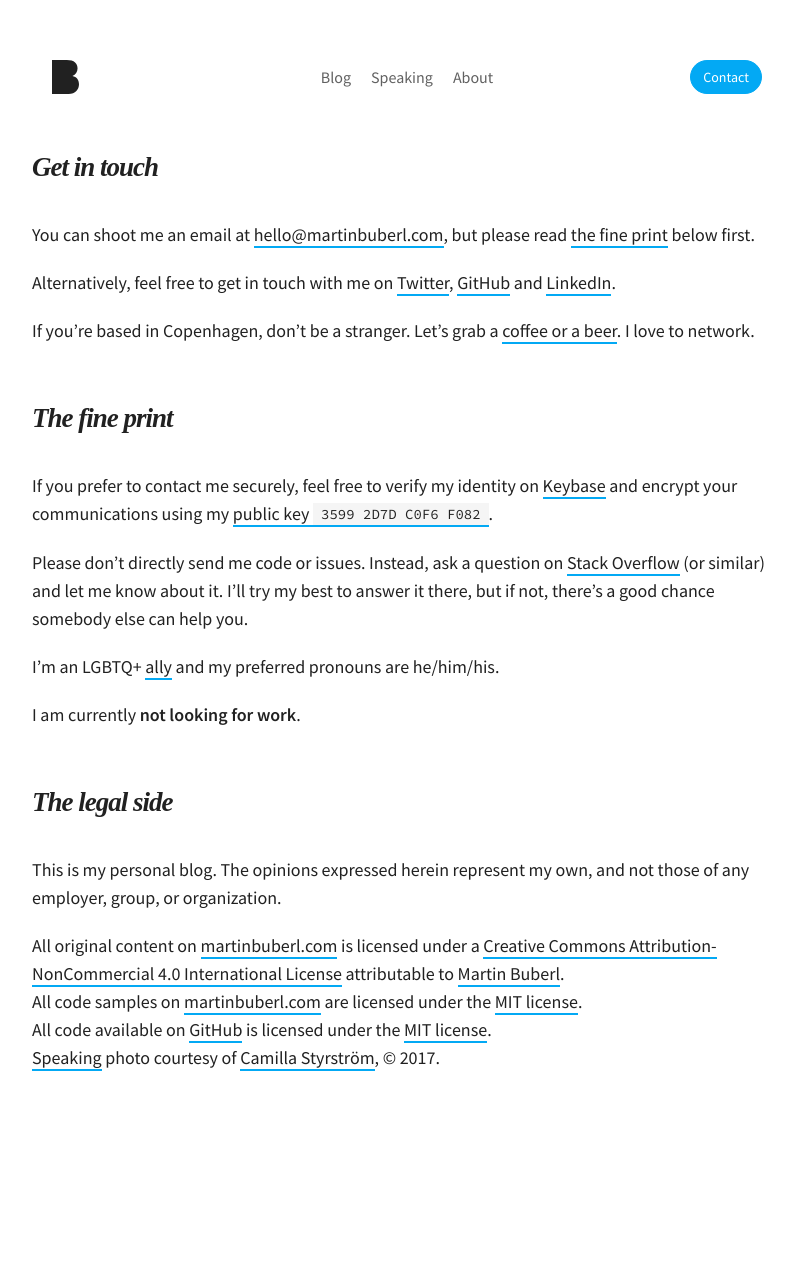
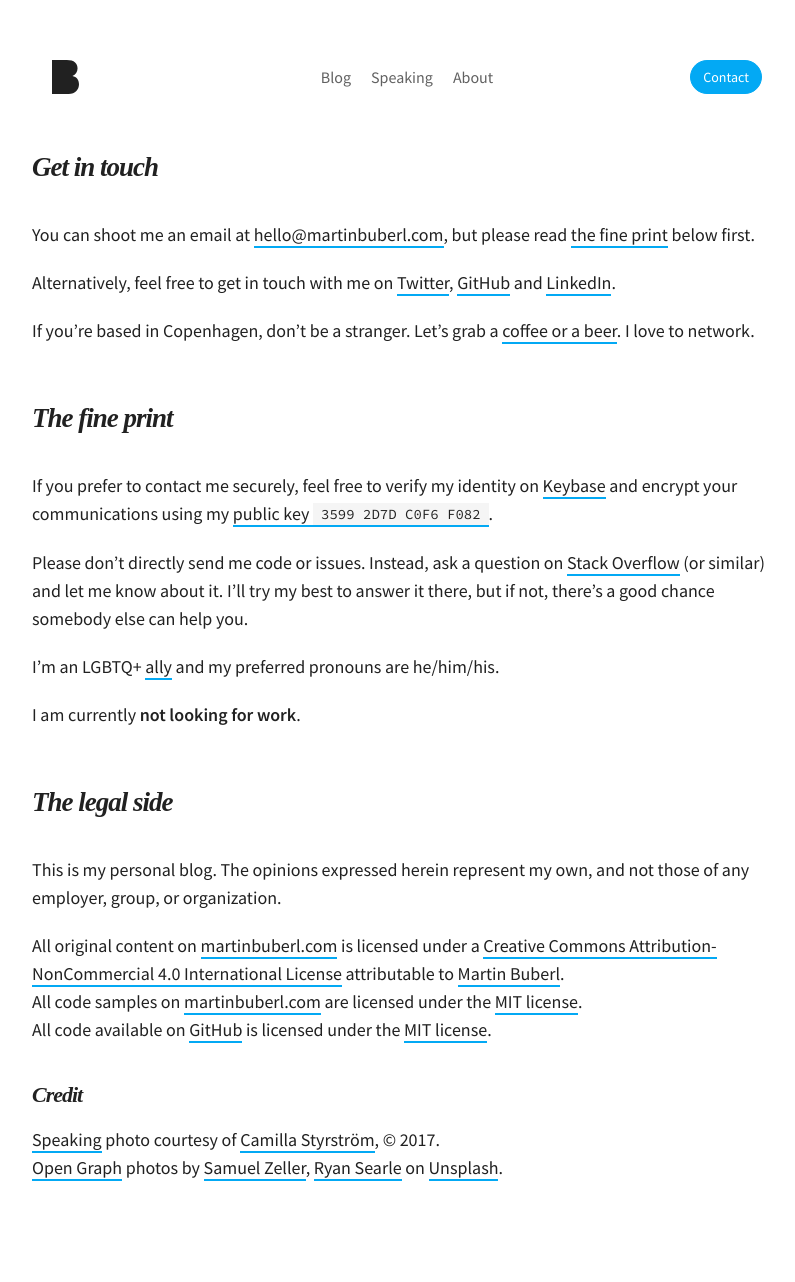
Before and after one commit to martinbuberl/martinbuberl.github.io, a Jekyll site: the page built from contact.md, in a window 1280 px wide. Shown: the whole page, without its empty margins (233-1028 px from the left). Built offline with Jekyll 4.4.1, drawn with Linux system fonts in a browser that asks for light colours; nearby versions of some CDN libraries; some web fonts are replaced; before the commit the page ends 1172 px from its top, so only the background shows below that.

Commit message:
Added credit section and Open Graph images

```diff
--- a/contact.md
+++ b/contact.md
@@ -31,4 +31,8 @@ This is my personal blog. The opinions expressed herein represent my own, and no
 All original content on <a rel="cc:attributionURL" href="https://martinbuberl.com">martinbuberl.com</a> is licensed under a <a target="_blank" rel="license" href="http://creativecommons.org/licenses/by-nc/4.0/">Creative Commons Attribution-NonCommercial 4.0 International License</a> attributable to <a rel="cc:attributionName" href="https://martinbuberl.com">Martin Buberl</a>.<br/>
 All code samples on <a rel="cc:attributionURL" href="https://martinbuberl.com">martinbuberl.com</a> are licensed under the <a target="_blank" rel="license" href="https://opensource.org/licenses/MIT">MIT license</a>.<br/>
 All code available on <a target="_blank" href="https://github.com/martinbuberl/martinbuberl.com">GitHub</a> is licensed under the <a target="_blank" rel="license" href="https://opensource.org/licenses/MIT">MIT license</a>.<br/>
-[Speaking](/speaking) photo courtesy of <a target="_blank" href="http://camsty.se/">Camilla Styrstr&ouml;m</a>, &copy; 2017.
+
+<h3 id="credit">Credit</h3>
+
+[Speaking](/speaking) photo courtesy of <a target="_blank" href="http://camsty.se/">Camilla Styrstr&ouml;m</a>, &copy; 2017.<br/>
+<a target="_blank" href="http://ogp.me/">Open Graph</a> photos by <a target="_blank" href="https://unsplash.com/@samuelzeller?photo=j0g8taxHZa0">Samuel Zeller</a>, <a target="_blank" href="https://unsplash.com/@ryansearle?photo=k1AFA4N8O0g">Ryan Searle</a> on <a target="_blank" rel="license" href="https://unsplash.com/license">Unsplash</a>.
```
